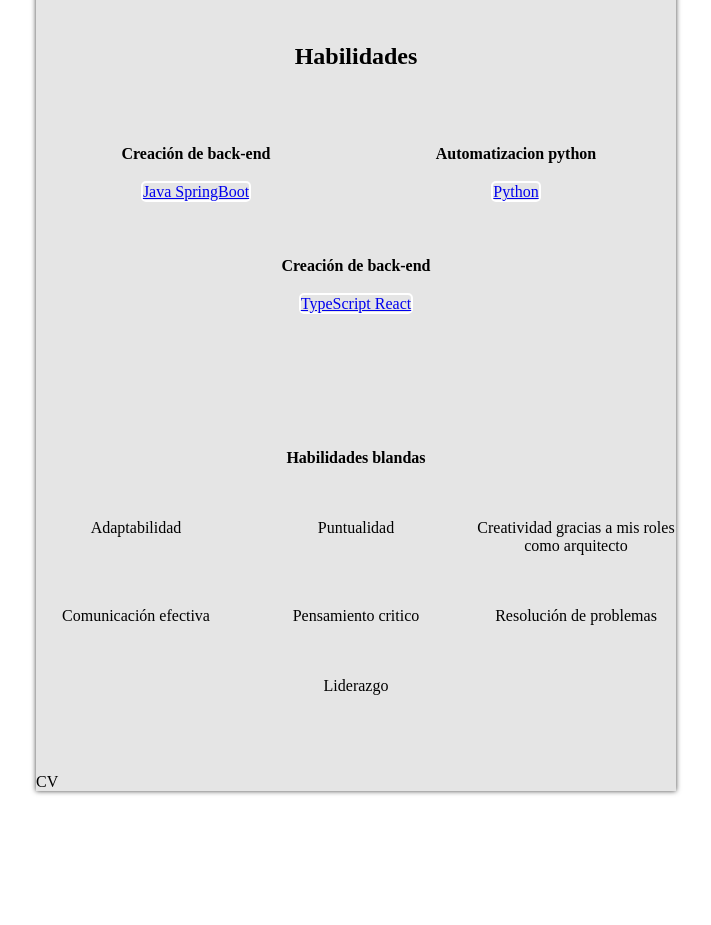
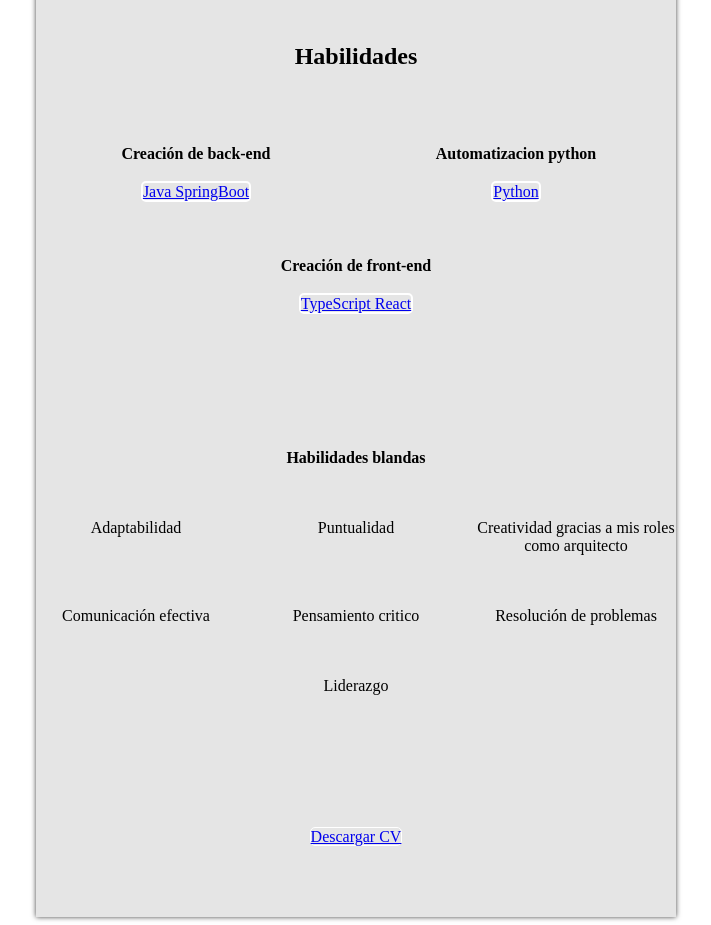
Before and after one commit to B1Jhonatan/portafolio-personal, a website built with Vite: page src/pages/portafolio/Portafolio.html in a window 1280 px wide. Shown: the part 2451-3376 px from the top of the page, without its empty margins (284-995 px from the left). Before the commit the page ends 3258 px from the top, so only its background shows below. Built offline with nearby package versions, Linux system fonts and the light colour scheme; files whose address does not match are found by name.

Commit message:
Descargar cv completado

```diff
--- a/src/pages/portafolio/Portafolio.css
+++ b/src/pages/portafolio/Portafolio.css
@@ -129,3 +129,21 @@ h3 {
 .s-h-lista-h p {
   width: 200px;
 }
+
+.s-contain-cv {
+  min-height: 20vh;
+  align-content: center;
+  text-align: center;
+}
+
+.s-cv {
+  border: 1px solid white;
+  align-content: center;
+  border-radius: 5px;
+}
+
+.s-cv:hover {
+  background-color: white;
+  color: black;
+  cursor: pointer;
+}
--- a/src/pages/portafolio/Portafolio.html
+++ b/src/pages/portafolio/Portafolio.html
@@ -98,7 +98,7 @@
         <a href="https://github.com/B1Jhonatan/PyScripts">Python</a>
       </div>
       <div class="s-h-frag">
-        <p><strong>Creación de back-end</strong></p>
+        <p><strong>Creación de front-end</strong></p>
         <a href="https://github.com/B1Jhonatan/front-obra">TypeScript React</a>
       </div>
     </div>
@@ -115,8 +115,10 @@
       </div>
     </div>
   </div>
-  <div>
-    <p>CV</p>
+  <div class="s-contain-cv">
+    <a class="s-cv" href="../public/CV_Programador_2025a.pdf" download
+      >Descargar CV</a
+    >
   </div>
   <link rel="stylesheet" href="/src/pages/portafolio/Portafolio.css" />
 </section>
```
Also changed, not shown: public/foto-001.jpg (deleted), public/foto.jpg (deleted), 1 other file.
